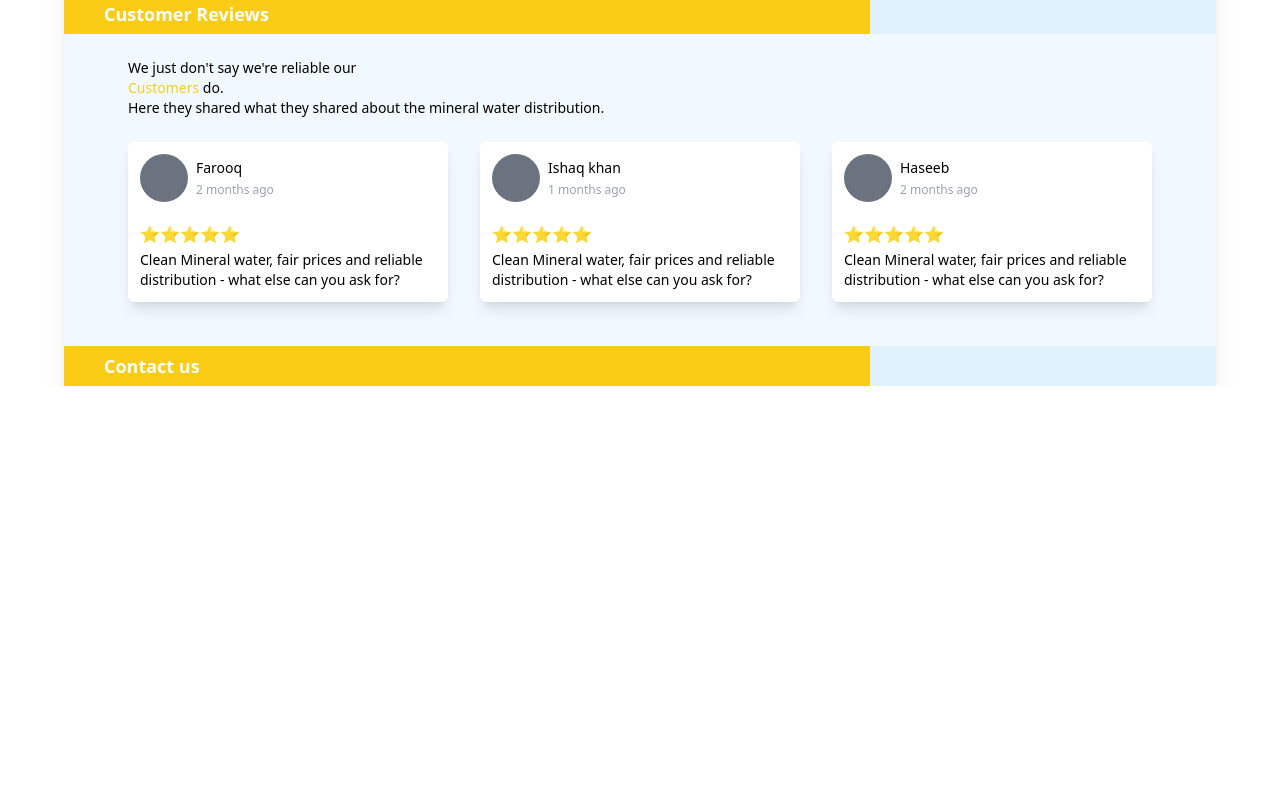
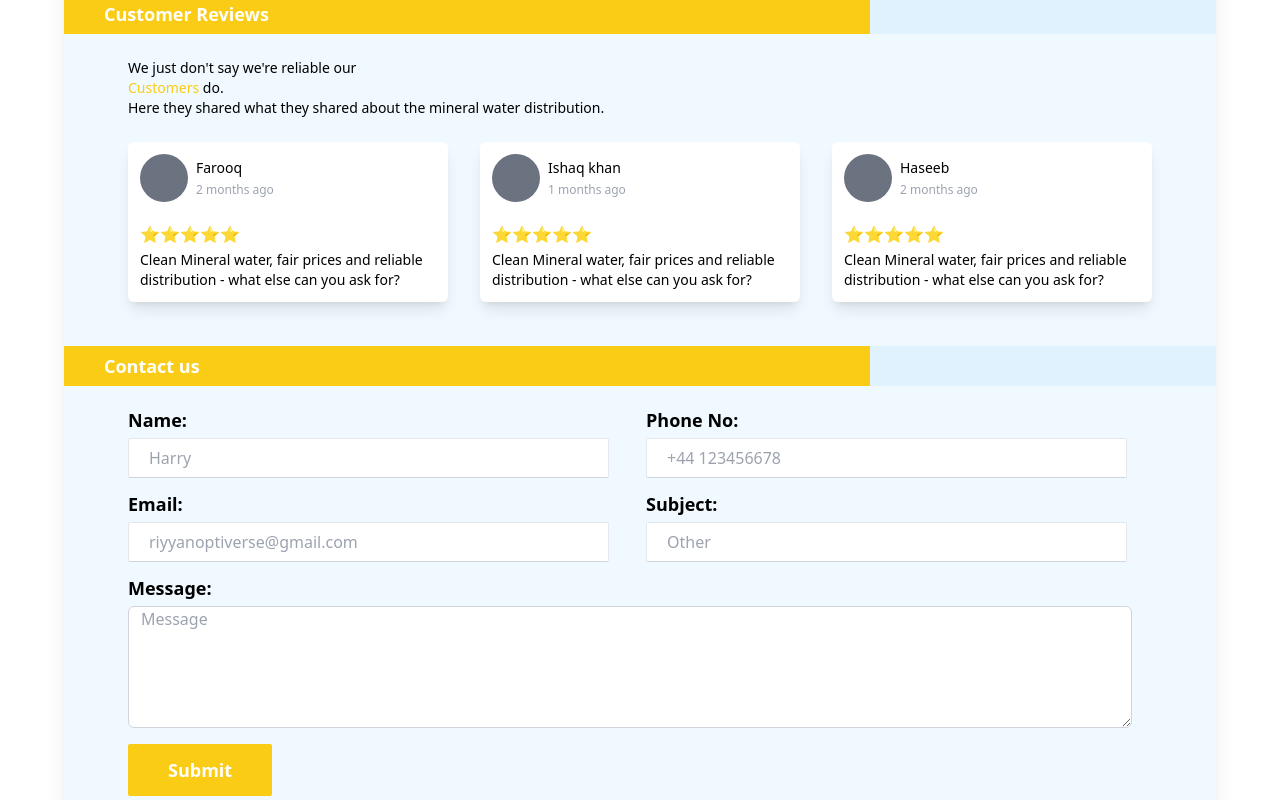
Before and after one commit to riyyan-optiverse/Landing-page-reactjs, a React (Vite) app: page /property-listing in a window 1280 px wide. Shown: the part 616-1416 px from the top of the page. Before the commit the page ends 1002 px from the top, so only its background shows below. Built offline with nearby package versions, Linux system fonts and the light colour scheme.

Commit message:
fix: created input-fields

```diff
--- /dev/null
+++ b/src/components/property-listing-components/inputField.jsx
@@ -0,0 +1,30 @@
+import { InputFieldData } from "./staticData";
+
+const InputFiel = () => {
+  return (
+    <>
+      <div className="grid grid-cols-1 md:grid-cols-2 gap-3">
+        {InputFieldData.map((field, index) => (
+          <div key={index} className="flex flex-col gap-1 justify-center ">
+            <label className="text-lg font-semibold">{field.label}</label>
+            <input
+              type={field.type}
+              placeholder={field.placeholder}
+              className="w-[95%] h-10 border outline-none border-b-gray-300 rounded-sm px-5"
+            />
+          </div>
+        ))}
+      </div>
+      <div className="mt-3 flex flex-col gap-1 ">
+        <label className="text-lg font-semibold">Message:</label>
+        <textarea
+          rows="5"
+          className=" w-[98%] border outline-none border-gray-300 rounded-md px-3 "
+          placeholder="Message"
+        />
+      </div>
+    </>
+  );
+};
+
+export default InputFiel;
--- a/src/components/property-listing-components/staticData.jsx
+++ b/src/components/property-listing-components/staticData.jsx
@@ -46,3 +46,26 @@ export const CustReviewData = [
       "Clean Mineral water, fair prices and reliable distribution - what else can you ask for?",
   },
 ];
+
+export const InputFieldData = [
+  {
+    label: "Name:",
+    placeholder: "Harry",
+    type: "text",
+  },
+  {
+    label: "Phone No:",
+    placeholder: "+44 123456678",
+    type: "tel",
+  },
+  {
+    label: "Email:",
+    placeholder: "riyyanoptiverse@gmail.com",
+    type: "email",
+  },
+  {
+    label: "Subject:",
+    placeholder: "Other",
+    type: "text",
+  },
+];
--- /dev/null
+++ b/src/components/property-listing-components/submitButton.jsx
@@ -0,0 +1,7 @@
+export const SubmitButton = () => {
+  return (
+    <button className="px-10 py-3 bg-yellow-400 rounded-sm hover:bg-yellow-600 mt-4">
+      <span className="font-semibold text-lg text-white">Submit</span>
+    </button>
+  );
+};
--- a/src/components/propertyListing.jsx
+++ b/src/components/propertyListing.jsx
@@ -1,7 +1,17 @@
 import { CustReviewLabel } from "./property-listing-components/customerReviewLabel";
-import { ContactUsLabel, GoogReviewLabel } from "./property-listing-components/googleReviewLabel";
-import { CustomerReview, ParaGraphData } from "./property-listing-components/paragraphData";
-import ReviewCard, { CustReviewCard } from "./property-listing-components/reviewCard";
+import {
+  ContactUsLabel,
+  GoogReviewLabel,
+} from "./property-listing-components/googleReviewLabel";
+import InputFiel from "./property-listing-components/inputField";
+import {
+  CustomerReview,
+  ParaGraphData,
+} from "./property-listing-components/paragraphData";
+import ReviewCard, {
+  CustReviewCard,
+} from "./property-listing-components/reviewCard";
+import { SubmitButton } from "./property-listing-components/submitButton";
 import Table from "./property-listing-components/table";
 
 export const PropertyListing = () => {
@@ -18,16 +28,20 @@ export const PropertyListing = () => {
         </div>
       </div>
       <div className="mt-10">
-       <CustReviewLabel/>
+        <CustReviewLabel />
       </div>
       <div className="flex flex-col items-start">
-      <CustomerReview/>
+        <CustomerReview />
         <div className="p-1 md:pl-16 mt-4">
-        <CustReviewCard/>
+          <CustReviewCard />
         </div>
       </div>
       <div className="mt-10">
-       <ContactUsLabel/>
+        <ContactUsLabel />
+      </div>
+      <div className="p-1 md:px-16 mt-4">
+        <InputFiel />
+        <SubmitButton />
       </div>
     </div>
   );
```
Lines whose indentation alone changed are shown as unchanged.
